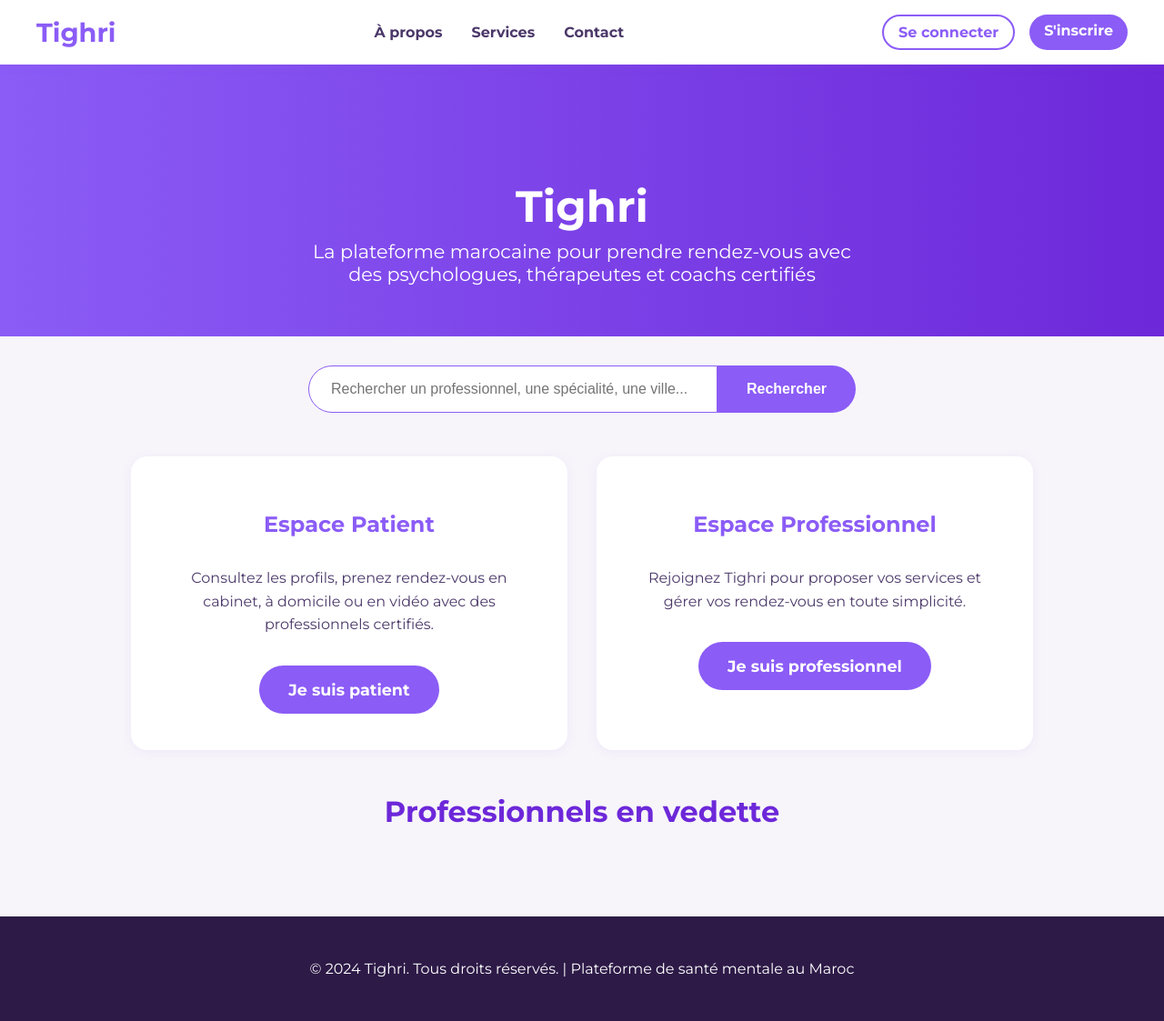
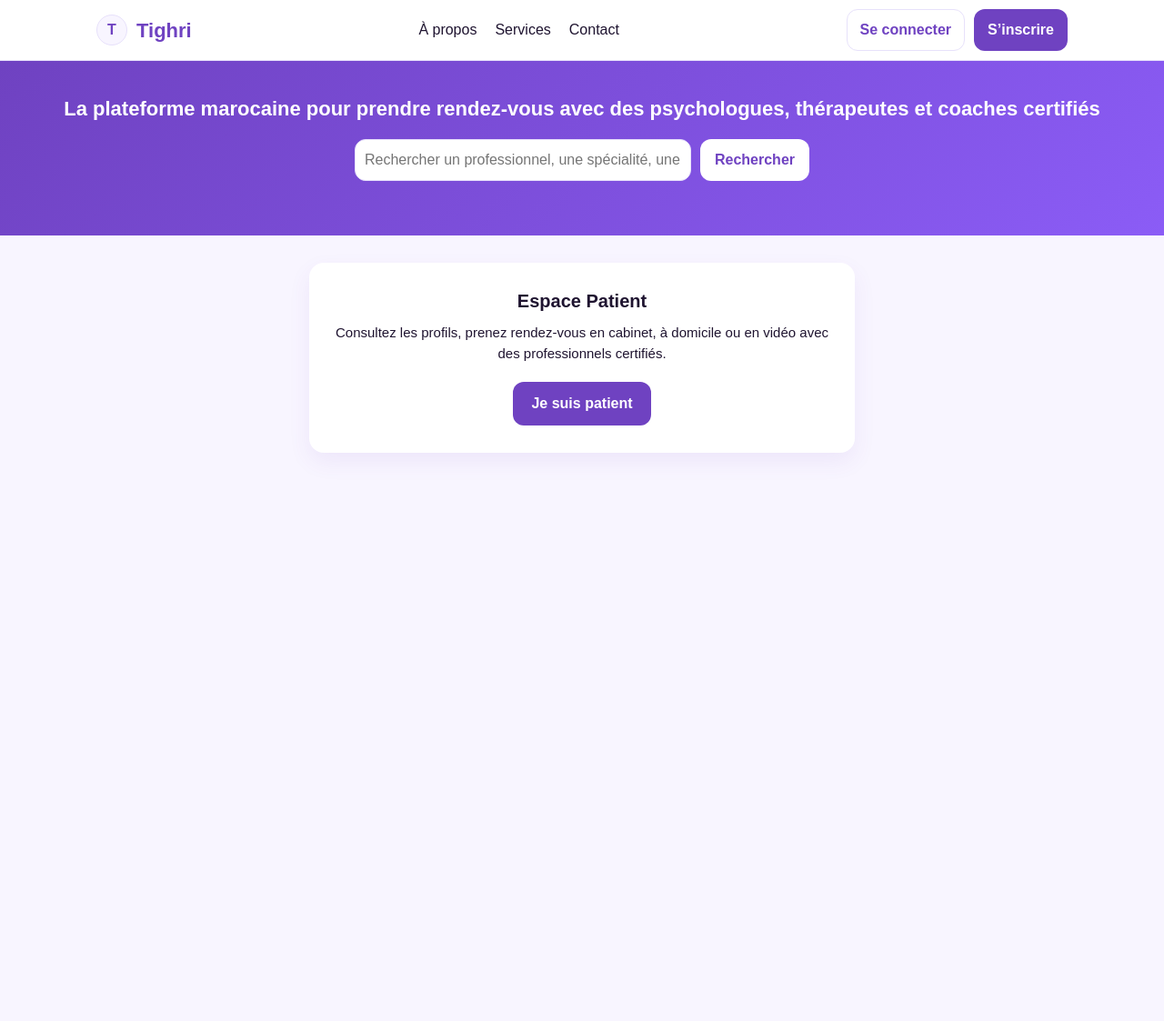
Before and after one commit to asccof/lumia-project-principale, a Flask app: page / in a window 1280 px wide. Shown: the whole page at 91% size. After the commit the page ends 468 px from the top, so only its background shows below. Run offline with Flask 3, Linux system fonts and the light colour scheme; some libraries are stand-ins or nearby versions.

Commit message:
Update index.html

```diff
--- a/templates/index.html
+++ b/templates/index.html
@@ -2,163 +2,198 @@
 <html lang="fr">
 <head>
   <meta charset="UTF-8" />
-  <meta name="viewport" content="width=device-width, initial-scale=1.0" />
-  <meta name="referrer" content="no-referrer" />
-  <title>Tighri - Prendre rendez-vous avec un professionnel</title>
+  <meta name="viewport" content="width=device-width, initial-scale=1.0"/>
+  <title>Tighri – Plateforme de rendez-vous</title>
 
-  <link href="https://fonts.googleapis.com/css2?family=Montserrat:wght@400;700&display=swap" rel="stylesheet">
-  <link rel="stylesheet" href="{{ url_for('static', filename='mobile.css') }}">
+  <link href="https://cdn.jsdelivr.net/npm/bootstrap@5.1.3/dist/css/bootstrap.min.css" rel="stylesheet">
+  <link href="https://cdnjs.cloudflare.com/ajax/libs/font-awesome/6.5.2/css/all.min.css" rel="stylesheet">
 
   <style>
-    body{font-family:'Montserrat',Arial,sans-serif;background:#f7f5fa;margin:0;color:#2d1a47}
-    .navbar{background:rgba(255,255,255,.95);backdrop-filter:blur(10px);position:fixed;top:0;width:100%;z-index:1000;box-shadow:0 2px 10px rgba(139,92,246,.1)}
-    .nav-container{max-width:1200px;margin:0 auto;display:flex;justify-content:space-between;align-items:center;padding:1rem 2rem}
-    .nav-logo{color:#8B5CF6;font-size:1.8rem;font-weight:700;text-decoration:none}
-    .nav-menu{display:flex;list-style:none;margin:0;padding:0;gap:2rem}
-    .nav-menu a{color:#4B3869;text-decoration:none;font-weight:600;transition:color .2s}
-    .nav-menu a:hover{color:#8B5CF6}
-    .nav-auth{display:flex;gap:1rem}
-    .nav-auth a{padding:.5rem 1rem;border-radius:20px;text-decoration:none;font-weight:600;transition:all .2s}
-    .nav-login{color:#8B5CF6;border:2px solid #8B5CF6}
-    .nav-login:hover{background:#8B5CF6;color:#fff}
-    .nav-register{background:#8B5CF6;color:#fff}
-    .nav-register:hover{background:#6D28D9}
+    :root{
+      --tgh-primary:#6f42c1;
+      --tgh-soft:#f8f5ff;
+      --tgh-ink:#1f1430;
+      --tgh-line:#e7e1fb;
+    }
 
-    header{background:linear-gradient(90deg,#8B5CF6 0%,#6D28D9 100%);color:#fff;padding:8rem 0 2rem;text-align:center;margin-top:70px}
-    header h1{margin:0 0 .5rem;font-size:3rem;font-weight:700}
-    header p{margin:0 0 1.5rem;font-size:1.3rem;max-width:600px;margin-left:auto;margin-right:auto}
+    body{ background:var(--tgh-soft); color:var(--tgh-ink); font-family:sans-serif; }
 
-    .search-bar{display:flex;justify-content:center;margin:2rem 0 1rem}
-    .search-bar input{width:400px;padding:1rem 1.5rem;border:1px solid #8B5CF6;border-radius:30px 0 0 30px;font-size:1rem;outline:none}
-    .search-bar button{padding:1rem 2rem;border:none;background:#8B5CF6;color:#fff;font-size:1rem;border-radius:0 30px 30px 0;cursor:pointer;font-weight:700;transition:background .2s}
-    .search-bar button:hover{background:#6D28D9}
+    /* ===== HEADER ===== */
+    .tgh-header{ background:#fff; border-bottom:1px solid var(--tgh-line); }
+    .tgh-header .tgh-container{
+      max-width:1100px; margin:0 auto; padding:10px 16px;
+      display:flex; align-items:center; justify-content:space-between; gap:12px;
+    }
+    .tgh-brand{ display:flex; align-items:center; gap:10px; text-decoration:none; }
+    .tgh-logo-circle{
+      display:inline-grid; place-items:center;
+      width:34px; height:34px; border-radius:50%;
+      background:var(--tgh-soft); color:var(--tgh-primary); font-weight:700;
+      border:1px solid var(--tgh-line);
+    }
+    .tgh-brand-text{ font-weight:800; font-size:22px; color:var(--tgh-primary); }
 
-    .sections{display:flex;flex-wrap:wrap;justify-content:center;gap:2rem;margin:3rem 0;padding:0 2rem}
-    .section{background:#fff;border-radius:18px;box-shadow:0 2px 12px rgba(139,92,246,.08);padding:2.5rem;min-width:320px;max-width:400px;flex:1 1 320px;display:flex;flex-direction:column;align-items:center;text-align:center}
-    .section h2{color:#8B5CF6;margin-bottom:1rem;font-size:1.5rem}
-    .section p{margin-bottom:2rem;color:#4B3869;line-height:1.6}
-    .section a{display:inline-block;background:#8B5CF6;color:#fff;padding:1rem 2rem;border-radius:30px;text-decoration:none;font-weight:700;font-size:1.1rem;transition:background .2s}
-    .section a:hover{background:#6D28D9}
+    /* Nav desktop */
+    .tgh-nav{ position:relative; display:flex; align-items:center; gap:10px; }
+    .tgh-nav-desktop{ list-style:none; display:flex; gap:20px; margin:0; padding:0; }
+    .tgh-nav-desktop a{ color:var(--tgh-ink); text-decoration:none; font-weight:500; }
+    .tgh-nav-desktop a:hover{ color:var(--tgh-primary); text-decoration:underline; }
 
-    .featured{max-width:1200px;margin:0 auto 4rem;padding:0 2rem}
-    .featured h3{color:#6D28D9;margin-bottom:2rem;text-align:center;font-size:2rem}
-    .professionals{display:flex;flex-wrap:wrap;gap:2rem;justify-content:center}
+    /* Burger */
+    .tgh-burger{
+      display:none; background:#fff; border:1px solid var(--tgh-line);
+      border-radius:10px; padding:8px; color:var(--tgh-primary); cursor:pointer;
+    }
 
-    .professional-card{background:#fff;border-radius:14px;box-shadow:0 2px 8px rgba(139,92,246,.08);padding:1.5rem;min-width:280px;max-width:320px;flex:1 1 280px;display:flex;flex-direction:column;align-items:center;text-align:center}
-    .avatar-circle{width:96px;height:96px;border-radius:50%;border:3px solid #8B5CF6;display:flex;align-items:center;justify-content:center;overflow:hidden;margin-bottom:1rem;background:linear-gradient(#eee,#ddd)}
-    .avatar-img{width:100%;height:100%;object-fit:cover}
-    .professional-card h4{margin:.5rem 0 .2rem;color:#6D28D9}
-    .professional-card p{color:#4B3869;font-size:.95rem;margin-bottom:1rem}
-    .professional-card a{color:#8B5CF6;text-decoration:none;font-weight:600}
-    .professional-card a:hover{text-decoration:underline}
+    /* Menu mobile */
+    .tgh-nav-mobile{
+      position:absolute; top:115%; right:0; z-index:1000; width:240px;
+      background:#fff; border:1px solid var(--tgh-line); border-radius:12px;
+      box-shadow:0 12px 34px rgba(111,66,193,.15); padding:8px;
+    }
+    .tgh-nav-mobile a{
+      display:block; padding:10px 12px; border-radius:8px;
+      color:var(--tgh-ink); text-decoration:none; font-weight:500;
+    }
+    .tgh-nav-mobile a:hover{ background:var(--tgh-soft); }
 
-    .about-section{background:#fff;padding:4rem 2rem;margin:3rem 0}
-    .about-container{max-width:1200px;margin:0 auto;text-align:center}
-    .about-section h2{color:#8B5CF6;font-size:2.5rem;margin-bottom:1rem}
-    .about-section p{color:#4B3869;font-size:1.1rem;line-height:1.8;max-width:800px;margin:0 auto 2rem}
+    /* Actions */
+    .tgh-actions{ display:flex; gap:10px; align-items:center; }
+    .tgh-btn{
+      display:inline-flex; align-items:center; justify-content:center;
+      padding:10px 14px; border-radius:12px; text-decoration:none; font-weight:600;
+      border:1px solid transparent; white-space:nowrap;
+    }
+    .tgh-btn-ghost{ color:var(--tgh-primary); background:#fff; border-color:var(--tgh-line); }
+    .tgh-btn-ghost:hover{ background:var(--tgh-soft); }
+    .tgh-btn-primary{ background:var(--tgh-primary); color:#fff; }
+    .tgh-btn-primary:hover{ filter:brightness(.96); }
 
-    .services-section{padding:4rem 2rem;background:#f7f5fa}
-    .services-container{max-width:1200px;margin:0 auto}
-    .services-section h2{color:#8B5CF6;font-size:2.5rem;text-align:center;margin-bottom:3rem}
-    .services-grid{display:grid;grid-template-columns:repeat(auto-fit,minmax(300px,1fr));gap:2rem}
-    .service-card{background:#fff;padding:2rem;border-radius:14px;box-shadow:0 2px 8px rgba(139,92,246,.08);text-align:center}
-    .service-card h3{color:#6D28D9;margin-bottom:1rem}
-    .service-card p{color:#4B3869;line-height:1.6}
+    /* ===== HERO ===== */
+    .tgh-hero{
+      text-align:center; padding:40px 16px;
+      background:linear-gradient(135deg, var(--tgh-primary), #8b5cf6); color:#fff;
+    }
+    .tgh-hero h1{ font-size:22px; font-weight:600; margin-bottom:16px; }
 
-    .contact-section{background:#8B5CF6;color:#fff;padding:4rem 2rem;text-align:center}
-    .contact-container{max-width:800px;margin:0 auto}
-    .contact-section h2{font-size:2.5rem;margin-bottom:1rem}
-    .contact-section p{font-size:1.1rem;margin-bottom:2rem;opacity:.9}
-    .contact-info{display:flex;justify-content:center;gap:3rem;flex-wrap:wrap}
-    .contact-item{display:flex;flex-direction:column;align-items:center;gap:.5rem}
-    .contact-item strong{font-size:1.1rem}
+    .tgh-search{
+      max-width:500px; margin:20px auto; display:flex; gap:10px; flex-wrap:wrap;
+    }
+    .tgh-search input{
+      flex:1; border:1px solid var(--tgh-line); border-radius:12px; padding:10px;
+    }
+    .tgh-search button{
+      border:none; background:#fff; color:var(--tgh-primary);
+      padding:10px 16px; border-radius:12px; font-weight:600;
+    }
 
-    footer{background:#2d1a47;color:#fff;text-align:center;padding:2rem}
+    /* ===== PATIENT ===== */
+    .tgh-patient{
+      background:#fff; border-radius:16px; padding:30px 20px;
+      margin:30px auto; max-width:600px; text-align:center;
+      box-shadow:0 10px 25px rgba(111,66,193,.08);
+    }
+    .tgh-patient h2{ font-size:20px; font-weight:700; margin-bottom:12px; }
+    .tgh-patient p{ font-size:15px; margin-bottom:20px; }
+    .tgh-patient a{
+      display:inline-block; background:var(--tgh-primary); color:#fff;
+      padding:12px 20px; border-radius:12px; font-weight:600; text-decoration:none;
+    }
 
-    @media(max-width:768px){
-      .nav-container{flex-direction:column;gap:1rem}
-      .nav-menu{flex-direction:column;gap:1rem}
-      header{padding:6rem 0 2rem}
-      header h1{font-size:2rem}
-      .search-bar input{width:250px}
-      .sections{flex-direction:column;align-items:center}
-      .contact-info{flex-direction:column;gap:1.5rem}
+    /* ===== Responsive ===== */
+    @media (max-width: 767.98px){
+      .tgh-nav-desktop{ display:none; }
+      .tgh-burger{ display:inline-flex; }
+      .tgh-brand-text{ font-size:20px; }
+      .tgh-actions .tgh-btn{ padding:8px 12px; border-radius:10px; }
     }
-    @media(max-width:480px){
-      .nav-container{padding:.6rem 1rem;gap:.5rem}
-      header{padding:5.5rem 1rem 1.5rem;margin-top:64px}
-      .search-bar{flex-direction:column;align-items:stretch;padding:0 1rem;gap:.5rem}
-      .search-bar input,.search-bar button{width:100%;border-radius:12px}
-      .sections{padding:0 1rem;gap:1rem;margin:2rem 0}
-      .section{min-width:0;width:100%;max-width:100%;padding:1.25rem}
-      .featured{padding:0 1rem}
-      .professional-card{max-width:100%}
+
+    @media (prefers-reduced-motion: no-preference){
+      .tgh-nav-mobile{ transition:opacity .18s ease, transform .18s ease; }
+      .tgh-nav-mobile[data-open="true"]{ opacity:1; transform:translateY(0); }
+      .tgh-nav-mobile[data-open="false"]{ opacity:0; transform:translateY(-6px); }
     }
   </style>
 </head>
 <body>
-  <nav class="navbar">
-    <div class="nav-container">
-      <a href="/" class="nav-logo">Tighri</a>
-      <ul class="nav-menu">
-        <li><a href="#about">À propos</a></li>
+
+  <!-- ===== HEADER ===== -->
+  <header class="tgh-header" role="banner">
+    <div class="tgh-container">
+      <a class="tgh-brand" href="/" aria-label="Accueil Tighri">
+        <span class="tgh-logo-circle">T</span>
+        <span class="tgh-brand-text">Tighri</span>
+      </a>
+
+      <nav class="tgh-nav" aria-label="Navigation principale">
+        <ul class="tgh-nav-desktop">
+          <li><a href="#a-propos">À propos</a></li>
           <li><a href="#services">Services</a></li>
           <li><a href="#contact">Contact</a></li>
         </ul>
-      <div class="nav-auth">
-        <a href="/login" class="nav-login">Se connecter</a>
-        <a href="/register" class="nav-register">S'inscrire</a>
-      </div>
+
+        <button class="tgh-burger" aria-label="Ouvrir le menu" aria-controls="tgh-mobile-menu" aria-expanded="false">
+          <svg width="26" height="26" viewBox="0 0 24 24" aria-hidden="true">
+            <path d="M3 6h18M3 12h18M3 18h18" stroke="currentColor" stroke-width="2" stroke-linecap="round"/>
+          </svg>
+        </button>
+
+        <div id="tgh-mobile-menu" class="tgh-nav-mobile" hidden>
+          <a href="#a-propos">À propos</a>
+          <a href="#services">Services</a>
+          <a href="#contact">Contact</a>
         </div>
       </nav>
 
-  <header>
-    <h1>Tighri</h1>
-    <p>La plateforme marocaine pour prendre rendez-vous avec des psychologues, thérapeutes et coachs certifiés</p>
+      <div class="tgh-actions">
+        <a class="tgh-btn tgh-btn-ghost" href="/login">Se connecter</a>
+        <a class="tgh-btn tgh-btn-primary" href="/signup">S’inscrire</a>
+      </div>
+    </div>
   </header>
 
-  <form class="search-bar" method="get" action="/professionals">
-    <input type="text" name="q" placeholder="Rechercher un professionnel, une spécialité, une ville...">
+  <!-- ===== HERO ===== -->
+  <section class="tgh-hero">
+    <h1>La plateforme marocaine pour prendre rendez-vous avec des psychologues, thérapeutes et coaches certifiés</h1>
+    <form class="tgh-search" role="search">
+      <input type="text" placeholder="Rechercher un professionnel, une spécialité, une ville..." aria-label="Recherche">
       <button type="submit">Rechercher</button>
     </form>
+  </section>
 
-  <div class="sections">
-    <div class="section">
+  <!-- ===== PATIENT ===== -->
+  <section class="tgh-patient">
     <h2>Espace Patient</h2>
     <p>Consultez les profils, prenez rendez-vous en cabinet, à domicile ou en vidéo avec des professionnels certifiés.</p>
-      <a href="/register">Je suis patient</a>
-    </div>
-    <div class="section">
-      <h2>Espace Professionnel</h2>
-      <p>Rejoignez Tighri pour proposer vos services et gérer vos rendez-vous en toute simplicité.</p>
-      <a href="/professional_register">Je suis professionnel</a>
-    </div>
-  </div>
+    <a href="/patients">Je suis patient</a>
+  </section>
 
-  <div class="featured">
-    <h3>Professionnels en vedette</h3>
-    <div class="professionals">
-      {% for professional in professionals %}
-        <div class="professional-card">
-          <div class="avatar-circle">
-            <img class="avatar-img"
-                 src="{{ url_for('profile_photo', professional_id=professional.id) }}"
-                 alt="Photo de {{ professional.name }}"
-                 loading="eager" fetchpriority="high">
-          </div>
-          <h4>{{ professional.name }}</h4>
-          <p>{{ professional.specialty }}</p>
-          <p>{{ professional.description[:80] }}{% if professional.description|length > 80 %}...{% endif %}</p>
-          <a href="/professional/{{ professional.id }}">Voir le profil</a>
-        </div>
-      {% endfor %}
-    </div>
-  </div>
+  <script>
+    (function(){
+      const header = document.querySelector('.tgh-header');
+      const btn = header.querySelector('.tgh-burger');
+      const panel = header.querySelector('#tgh-mobile-menu');
+      if(!btn || !panel) return;
 
-  {% include 'contact_section.html' ignore missing %}
+      function openMenu(open){
+        btn.setAttribute('aria-expanded', String(open));
+        panel.hidden = !open;
+        panel.dataset.open = open ? 'true' : 'false';
+      }
 
-  <footer>
-    <p>&copy; 2024 Tighri. Tous droits réservés. | Plateforme de santé mentale au Maroc</p>
-  </footer>
+      btn.addEventListener('click', ()=>{
+        const isOpen = btn.getAttribute('aria-expanded') === 'true';
+        openMenu(!isOpen);
+      });
+
+      document.addEventListener('click', (e)=>{
+        if(!panel.hidden && !header.contains(e.target)){ openMenu(false); }
+      });
+
+      document.addEventListener('keydown', (e)=>{
+        if(e.key === 'Escape'){ openMenu(false); }
+      });
+    })();
+  </script>
 </body>
 </html>
```
Lines whose indentation alone changed are shown as unchanged.
